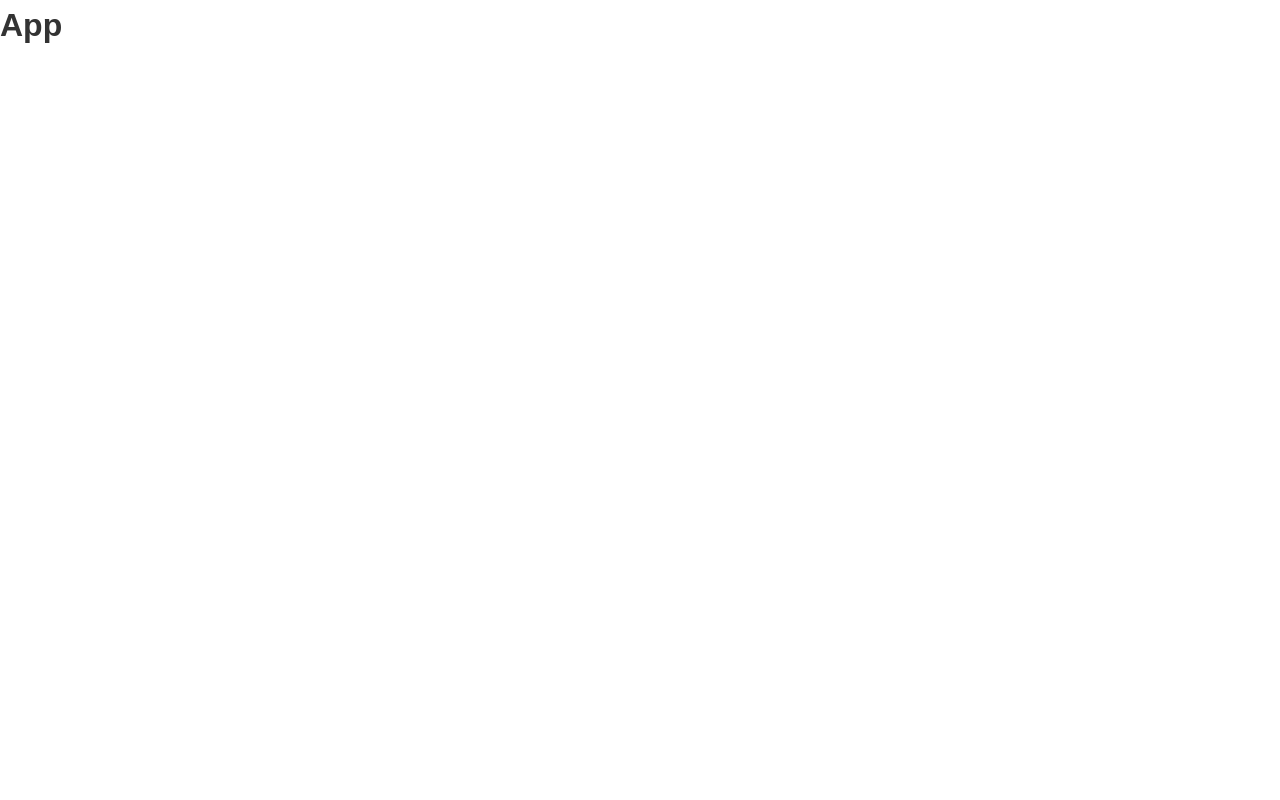
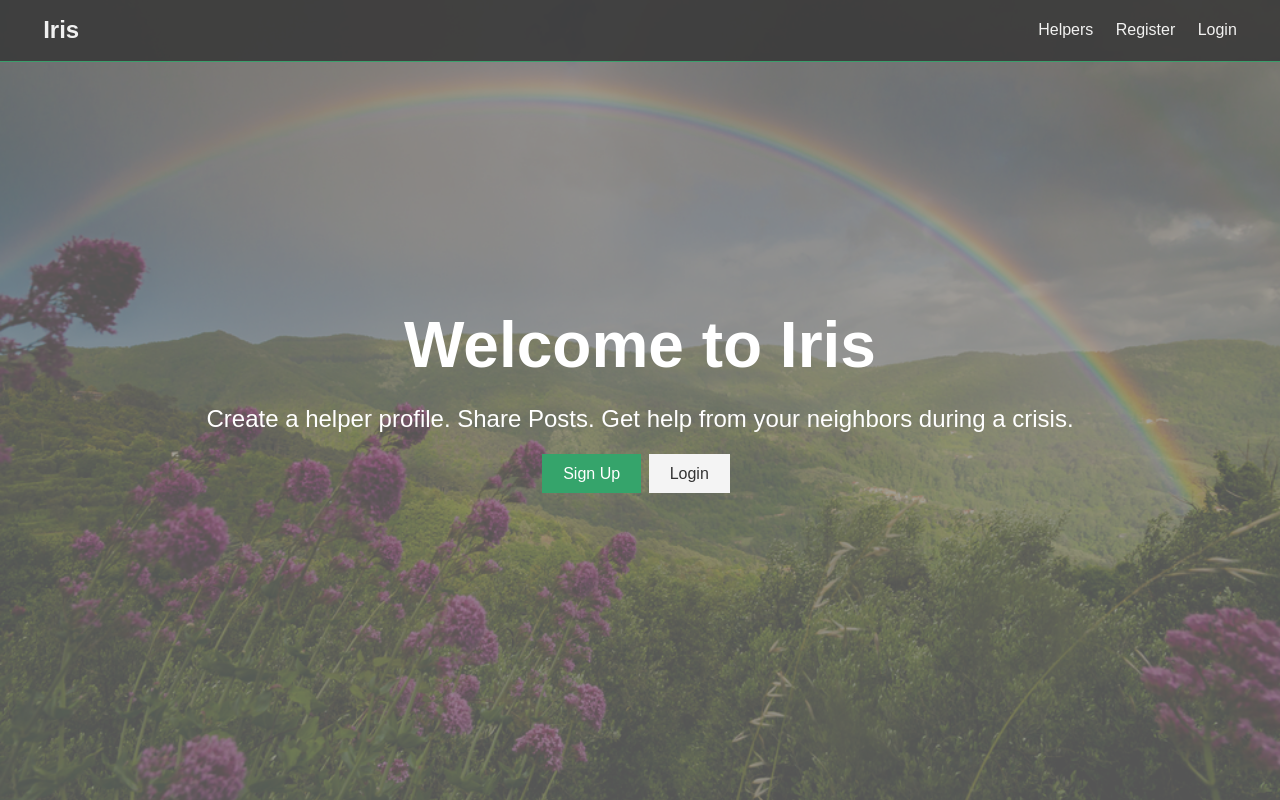
Before and after one commit to saulhappy/iris, a React (Create React App) app in the folder client/: page / in a window 1280 px wide. Built offline with nearby package versions, Linux system fonts and the light colour scheme.

Commit message:
added landing page, navbar, adjusted app css styles

```diff
--- a/client/src/App.css
+++ b/client/src/App.css
@@ -1,7 +1,7 @@
 /* Global Styles */
 :root {
-  --primary-color: #17a2b8;
-  --dark-color: #343a40;
+  --primary-color: #35a46b;
+  --dark-color: #3a3a3a;
   --light-color: #f4f4f4;
   --danger-color: #dc3545;
   --success-color: #28a745;
@@ -226,7 +226,7 @@ img {
 
 /* Overlay */
 .dark-overlay {
-  background-color: rgba(0, 0, 0, 0.7);
+  background-color: rgba(121, 121, 121, 0.7);
   position: absolute;
   top: 0;
   left: 0;
--- a/client/src/App.js
+++ b/client/src/App.js
@@ -1,9 +1,12 @@
 import React, { Fragment } from "react";
 import "./App.css";
+import Navbar from "./components/layout/Navbar";
+import Landing from "./components/layout/Landing";
 
 const App = () => (
   <Fragment>
-    <h1>App</h1>
+    <Navbar />
+    <Landing />
   </Fragment>
 );
 
--- /dev/null
+++ b/client/src/components/layout/Landing.js
@@ -0,0 +1,27 @@
+import React from "react";
+
+const Landing = () => {
+  return (
+    <section className='landing'>
+      <div className='dark-overlay'>
+        <div className='landing-inner'>
+          <h1 className='x-large'>Welcome to Iris</h1>
+          <p className='lead'>
+            Create a helper profile. Share Posts. Get help from your neighbors
+            during a crisis.
+          </p>
+          <div className='buttons'>
+            <a href='register.html' className='btn btn-primary'>
+              Sign Up
+            </a>
+            <a href='login.html' className='btn btn-light'>
+              Login
+            </a>
+          </div>
+        </div>
+      </div>
+    </section>
+  );
+};
+
+export default Landing;
--- /dev/null
+++ b/client/src/components/layout/Navbar.js
@@ -0,0 +1,26 @@
+import React from "react";
+
+const Navbar = () => {
+  return (
+    <nav className='navbar bg-dark'>
+      <h1>
+        <a href='index.html'>
+          <i></i> Iris
+        </a>
+      </h1>
+      <ul>
+        <li>
+          <a href='profiles.html'>Helpers</a>
+        </li>
+        <li>
+          <a href='register.html'>Register</a>
+        </li>
+        <li>
+          <a href='login.html'>Login</a>
+        </li>
+      </ul>
+    </nav>
+  );
+};
+
+export default Navbar;
```
Also changed, not shown: client/src/img/showcase.jpg.
